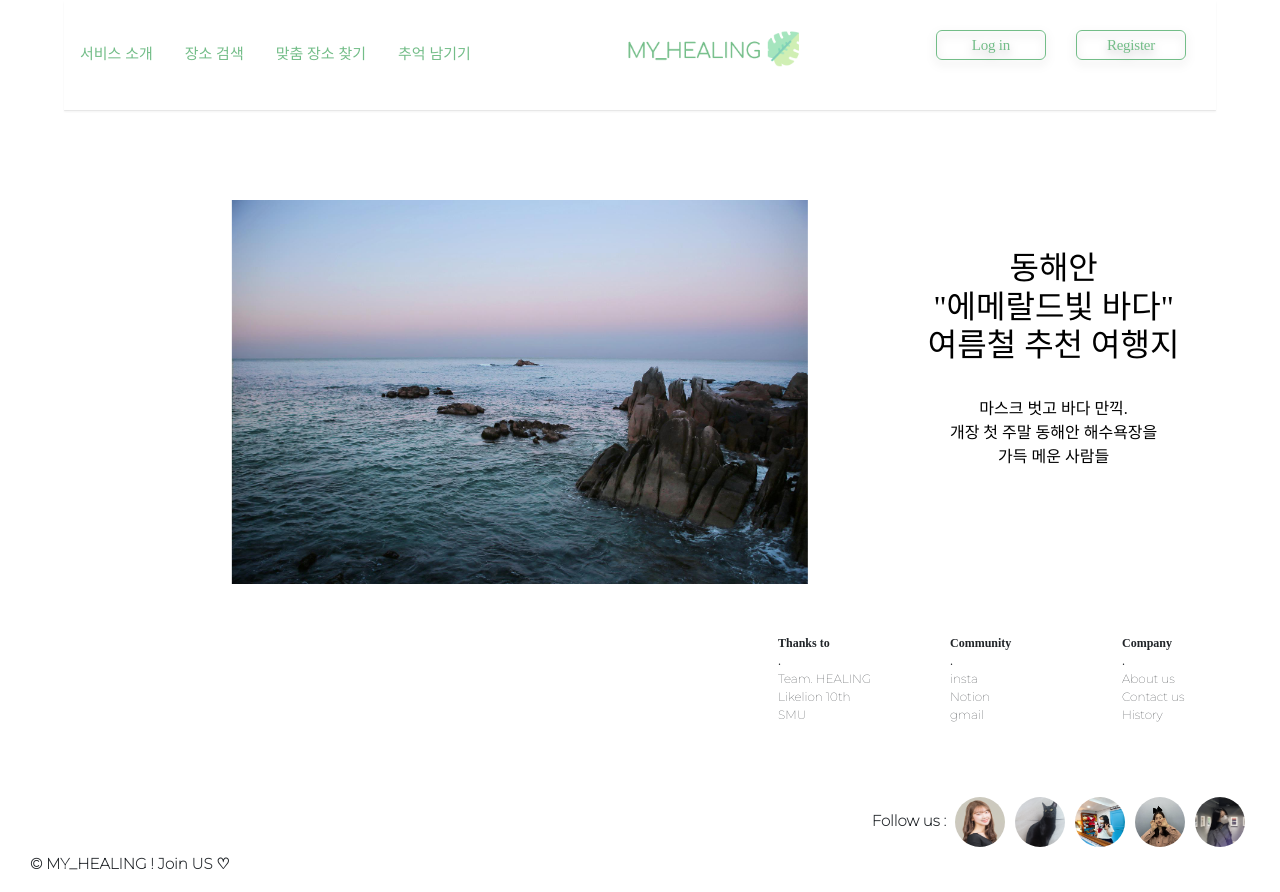
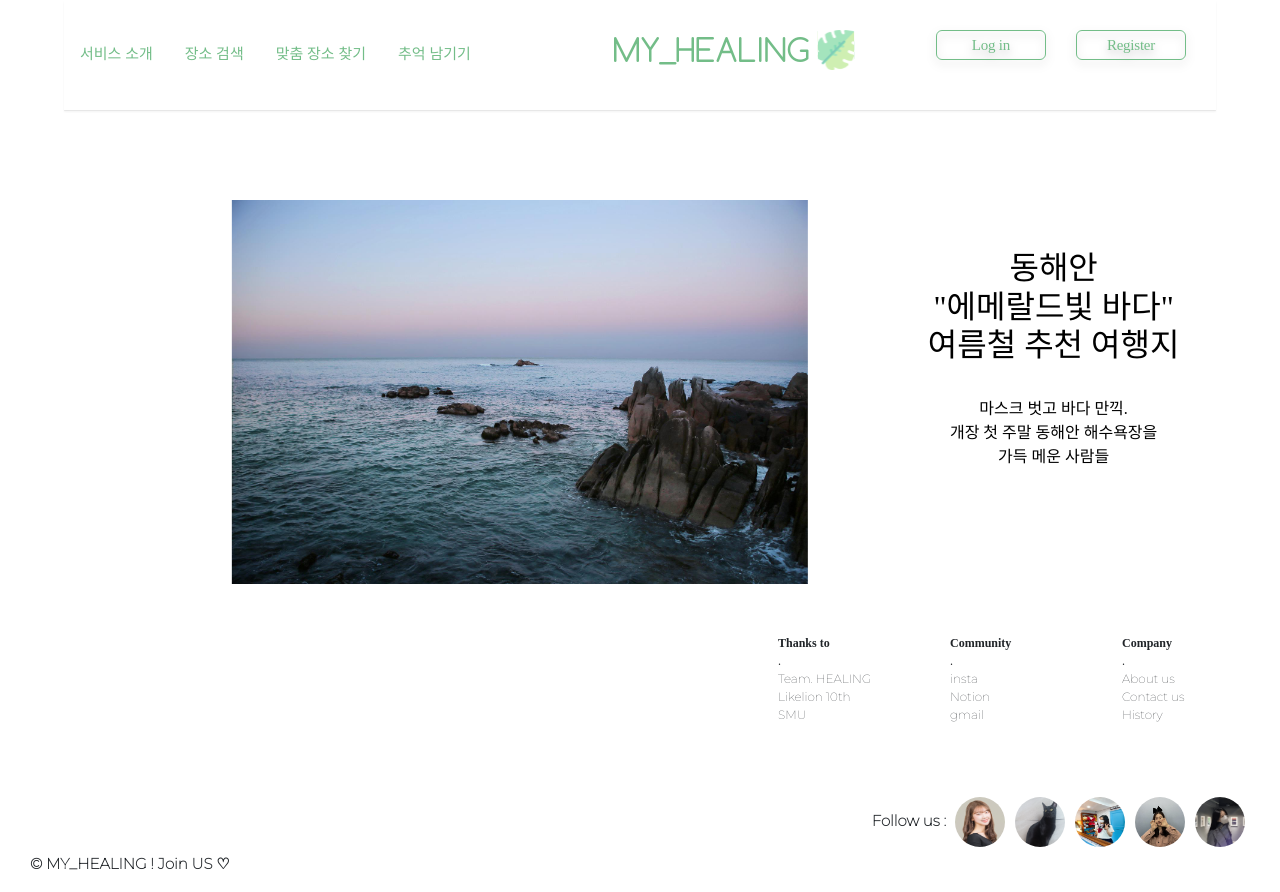
Before and after one commit to Likelion-at-SMWU-10th/MYHEALING-Client, a React (Create React App) app in the folder myhealing_client/: page / in a window 1280 px wide. Built offline with nearby package versions, Linux system fonts and the light colour scheme; a web font is replaced by a local one.

Commit message:
[YES] 메뉴바 전환, 로고 수정

```diff
--- a/myhealing_client/src/page/Menbar.js
+++ b/myhealing_client/src/page/Menbar.js
@@ -2,8 +2,11 @@ import React from "react";
 import { Outlet } from "react-router-dom";
 import "./Menubar.css";
 import LoginBtn from "./component/LoginBtn";
+import styled from "styled-components";
 
 const Menubar = () => {
+  const user = localStorage.getItem("user");
+
   return (
     <div>
       <ul className="nav">
@@ -27,14 +30,28 @@ const Menubar = () => {
             추억 남기기
           </a>
         </li>
-
         <a className="navibar-brand" href="/home">
-          <img src="/img/logo.png" width={190} height={40} alt="Logo"></img>
+          <Logo>
+            <LogoDiv>
+              MY_HEALING
+              <LogoImg
+                src="/img/leaf2.svg"
+                width={190}
+                height={40}
+                alt="Logo"
+              ></LogoImg>
+            </LogoDiv>
+          </Logo>
         </a>
-
         <li className="nav-item">
-          <LoginBtn text="Log in" hreflink="/login" />
-          <LoginBtn text="Register" hreflink="/register" />
+          {user ? (
+            <LoginBtn text="My Page" hreflink="/mypage" />
+          ) : (
+            <>
+              <LoginBtn text="Log in" hreflink="/login" />
+              <LoginBtn text="Register" hreflink="/register" />
+            </>
+          )}
         </li>
       </ul>
 
@@ -42,5 +59,22 @@ const Menubar = () => {
     </div>
   );
 };
-
+const Logo = styled.div`
+  display: flex;
+  flex-direction: row;
+  text-align: center;
+`;
+const LogoDiv = styled.div`
+  position: relative;
+  font-family: "Comfortaa";
+  font-style: normal;
+  font-weight: 400;
+  color: #73bd88;
+  font-size: 2rem;
+  float: left;
+`;
+const LogoImg = styled.img`
+  position: absolute;
+  left: 8rem;
+`;
 export default Menubar;
--- a/myhealing_client/src/page/Menubar.css
+++ b/myhealing_client/src/page/Menubar.css
@@ -1,7 +1,7 @@
 /* navbar */
 .nav {
   margin: 0 auto;
-    width:90%;
+  width: 90%;
   height: 110px;
   z-index: 2000;
   background-color: #fff;
@@ -10,8 +10,8 @@
 
 .nav-link {
   background-color: #ffffff;
-    border-color: #E7E7E7;
-    color: #73BD88;
+  border-color: #e7e7e7;
+  color: #73bd88;
   font-size: 15px;
 
   margin-top: 35px;
@@ -20,13 +20,17 @@
 }
 
 .navibar-brand {
-    position: 'absolute';
+  position: "absolute";
   text-align: center;
 
   margin: 30px auto;
-
 }
 
 .arrrigth {
   margin-right: 50px;
 }
+
+a:hover {
+  color: #73bd88 !important;
+  text-decoration: none;
+}
--- a/myhealing_client/src/page/component/LoginBtn.css
+++ b/myhealing_client/src/page/component/LoginBtn.css
@@ -1,6 +1,4 @@
 .loginbtn {
-
-
   width: 110px;
   height: 30px;
 
@@ -15,17 +13,15 @@
   align-items: center;
   letter-spacing: -0.015em;
 
-    color: #73BD88;
-    border: 1px solid #73BD88;
+  color: #73bd88;
+  border: 1px solid #73bd88;
   border-radius: 6px;
 
   margin-right: 30px;
   margin-top: 30px;
-    line-height:28px;
+  line-height: 28px;
 
   text-decoration: none;
-
-
 
   /*   box-sizing: border-box;
 
--- a/myhealing_client/src/page/component/LoginBtn.js
+++ b/myhealing_client/src/page/component/LoginBtn.js
@@ -1,7 +1,7 @@
 import React from "react";
-import './LoginBtn.css';
+import "./LoginBtn.css";
 
-const LoginBtn = ({text, hreflink}) => {
+const LoginBtn = ({ text, hreflink }) => {
   return (
     <>
       <a className="loginbtn btn-default" href={hreflink} role="button">
```
Also changed, not shown: myhealing_client/public/img/leaf2.svg (added). Lines whose indentation alone changed are shown as unchanged.
